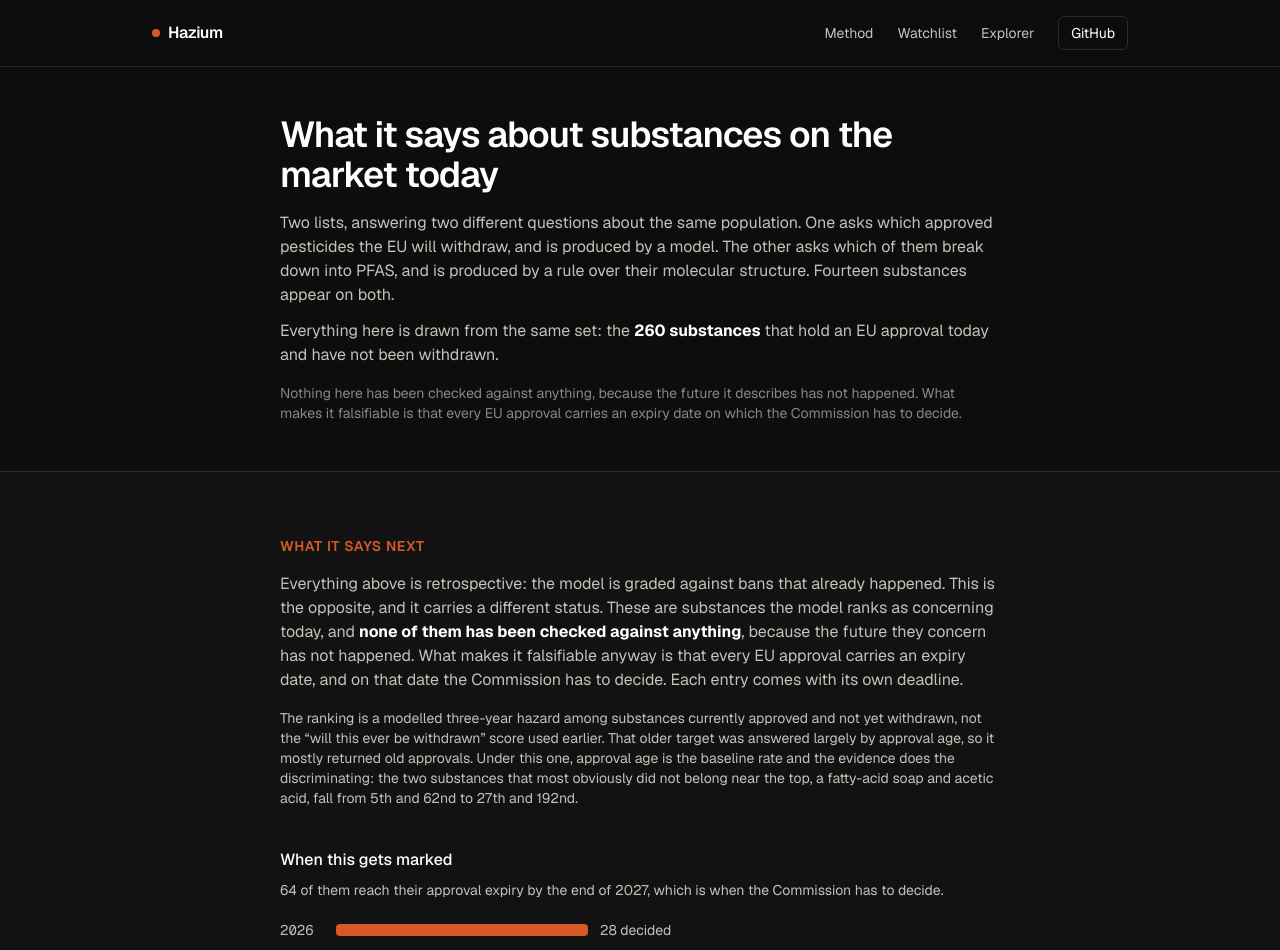
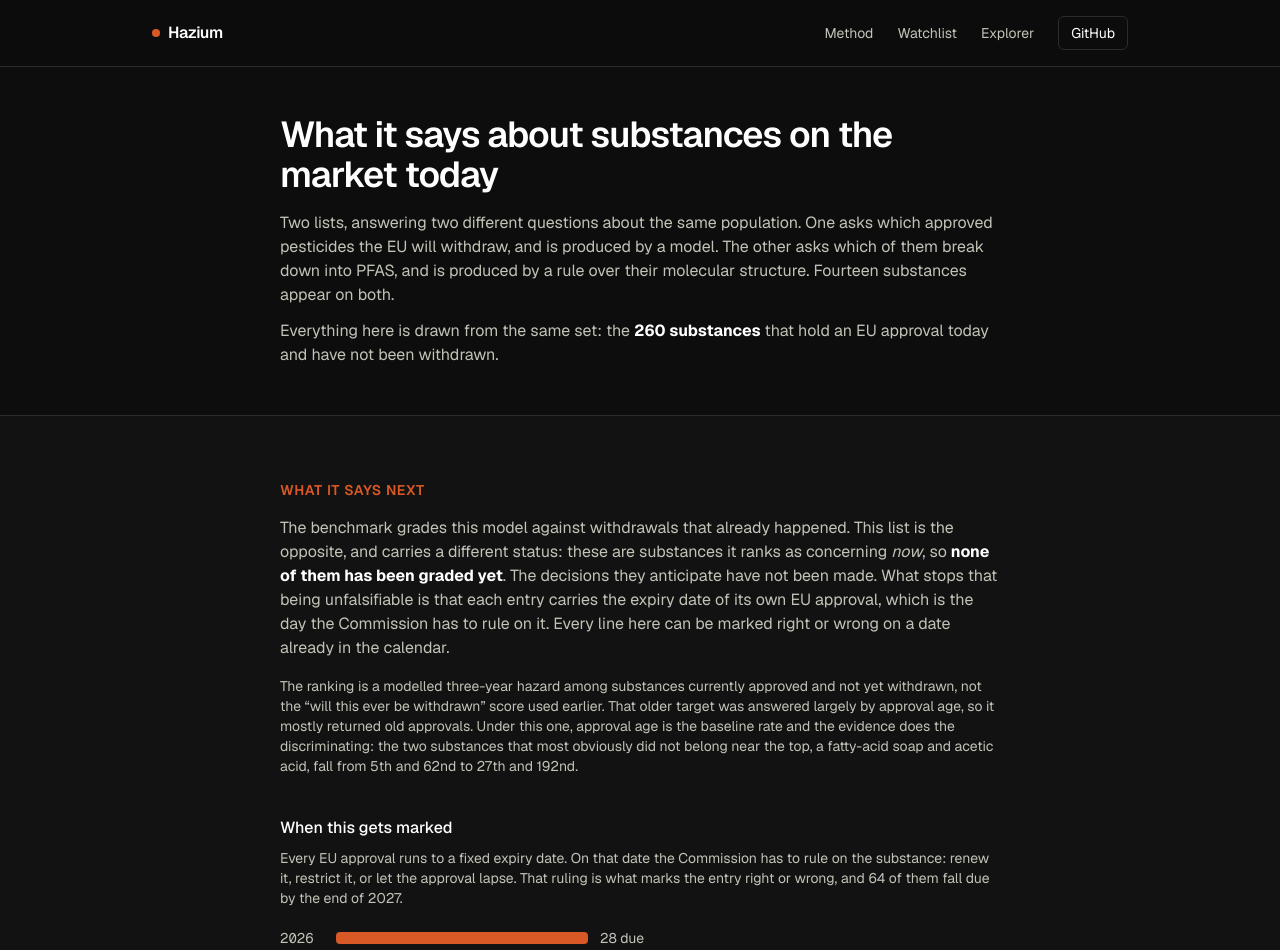
Before and after one commit to MartinBlomqvistDev/hazium, a Next.js app in the folder web/: page /watchlist in a window 1280 px wide. Shown: the top 950 px of the page. Built offline with nearby package versions, Linux system fonts and the light colour scheme.

Commit message:
fix: say what gets decided, and drop claims the restructure made false

```diff
--- a/web/app/watchlist/page.tsx
+++ b/web/app/watchlist/page.tsx
@@ -48,11 +48,6 @@ export default function WatchlistPage() {
               </strong>{" "}
               that hold an EU approval today and have not been withdrawn.
             </p>
-            <p className="mt-4 text-sm text-text-muted">
-              Nothing here has been checked against anything, because the future it describes has
-              not happened. What makes it falsifiable is that every EU approval carries an expiry
-              date on which the Commission has to decide.
-            </p>
           </div>
         </section>
         <Watchlist data={watchlist} />
--- a/web/components/AnchorCase.tsx
+++ b/web/components/AnchorCase.tsx
@@ -31,8 +31,8 @@ export default function AnchorCase({
           The case the model misses
         </h2>
         <p className="mt-4 text-text-secondary">
-          Everything above is measured against EU withdrawals. This is measured against the
-          hazard the project was built for, and the model does not find it.
+          The model&apos;s target is EU withdrawal, a committee decision. This tests it
+          against something different: the hazard the project was built for.
         </p>
         <p className="mt-4 text-text-secondary">
           On 20 November 2025 Kemikalieinspektionen opened a reevaluation of six plant
--- a/web/components/Watchlist.tsx
+++ b/web/components/Watchlist.tsx
@@ -44,13 +44,14 @@ export default function Watchlist({ data }: { data: WatchlistData }) {
           What it says next
         </h2>
         <p className="mt-4 text-text-secondary">
-          Everything above is retrospective: the model is graded against bans that already
-          happened. This is the opposite, and it carries a different status. These are
-          substances the model ranks as concerning today, and{" "}
-          <strong className="text-text-primary">none of them has been checked against
-          anything</strong>, because the future they concern has not happened. What makes it
-          falsifiable anyway is that every EU approval carries an expiry date, and on that date
-          the Commission has to decide. Each entry comes with its own deadline.
+          The benchmark grades this model against withdrawals that already happened. This
+          list is the opposite, and carries a different status: these are substances it ranks
+          as concerning <em>now</em>, so{" "}
+          <strong className="text-text-primary">none of them has been graded yet</strong>. The
+          decisions they anticipate have not been made. What stops that being unfalsifiable is
+          that each entry carries the expiry date of its own EU approval, which is the day the
+          Commission has to rule on it. Every line here can be marked right or wrong on a date
+          already in the calendar.
         </p>
         <p className="mt-4 text-sm text-text-secondary">
           The ranking is a modelled three-year hazard among substances currently approved and not
@@ -64,8 +65,10 @@ export default function Watchlist({ data }: { data: WatchlistData }) {
         <div className="mt-10">
           <h3 className="font-medium text-text-primary">When this gets marked</h3>
           <p className="mt-2 text-sm text-text-secondary">
-            {decidedBy2027} of them reach their approval expiry by the end of 2027, which is
-            when the Commission has to decide.
+            Every EU approval runs to a fixed expiry date. On that date the Commission has to
+            rule on the substance: renew it, restrict it, or let the approval lapse. That
+            ruling is what marks the entry right or wrong, and {decidedBy2027} of them fall due
+            by the end of 2027.
           </p>
           <div className="mt-5 space-y-2">
             {soon.map((row) => (
@@ -76,7 +79,7 @@ export default function Watchlist({ data }: { data: WatchlistData }) {
                 <span className="h-3 shrink-0 rounded-sm" aria-hidden
                   style={{ width: `${(row.count / maxCount) * 45}%`, backgroundColor: ACCENT }} />
                 <span className="tabular-nums text-text-secondary">
-                  {row.count} decided
+                  {row.count} due
                 </span>
               </div>
             ))}
```
